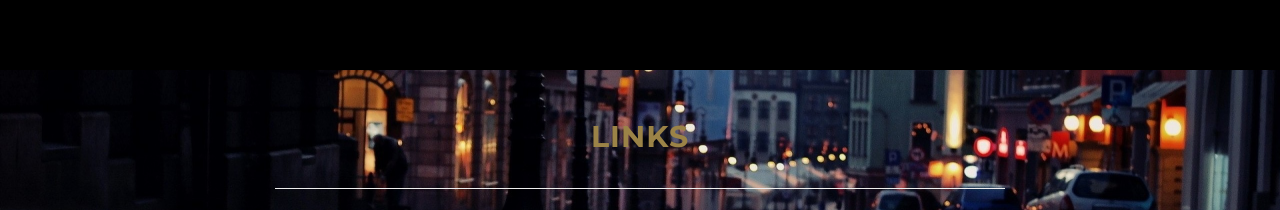
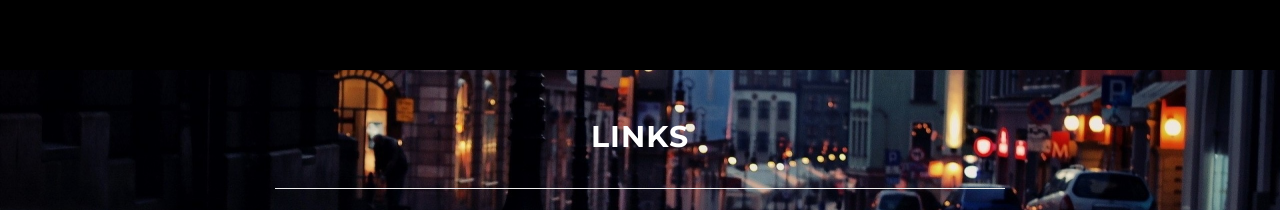
Before and after one commit to alihyder23/WebDevSpring2016, a website: page public/index.html in a window 1280 px wide. Shown: the part 980-1190 px from the top of the page. Drawn offline with nearby package versions, Linux system fonts and the light colour scheme.

Commit message:
added images

```diff
--- a/public/css/homepage.css
+++ b/public/css/homepage.css
@@ -28,9 +28,6 @@ h6 {
     font-family: Montserrat,"Helvetica Neue",Helvetica,Arial,sans-serif;
     font-weight: 700;
     letter-spacing: 1px;
-}
-.gold-h2 {
-    color: #9B8347;
 }
 
 p {
--- a/public/index.html
+++ b/public/index.html
@@ -79,7 +79,7 @@
         <div class="links-section">
             <div class="container">
                 <div class="col-lg-8 col-lg-offset-2">
-                    <h2 class='gold-h2' >Links</h2>
+                    <h2>Links</h2>
                     <hr/>
                     <a href="assignment/home.html">Assignment</a>
                     <br/>
```
